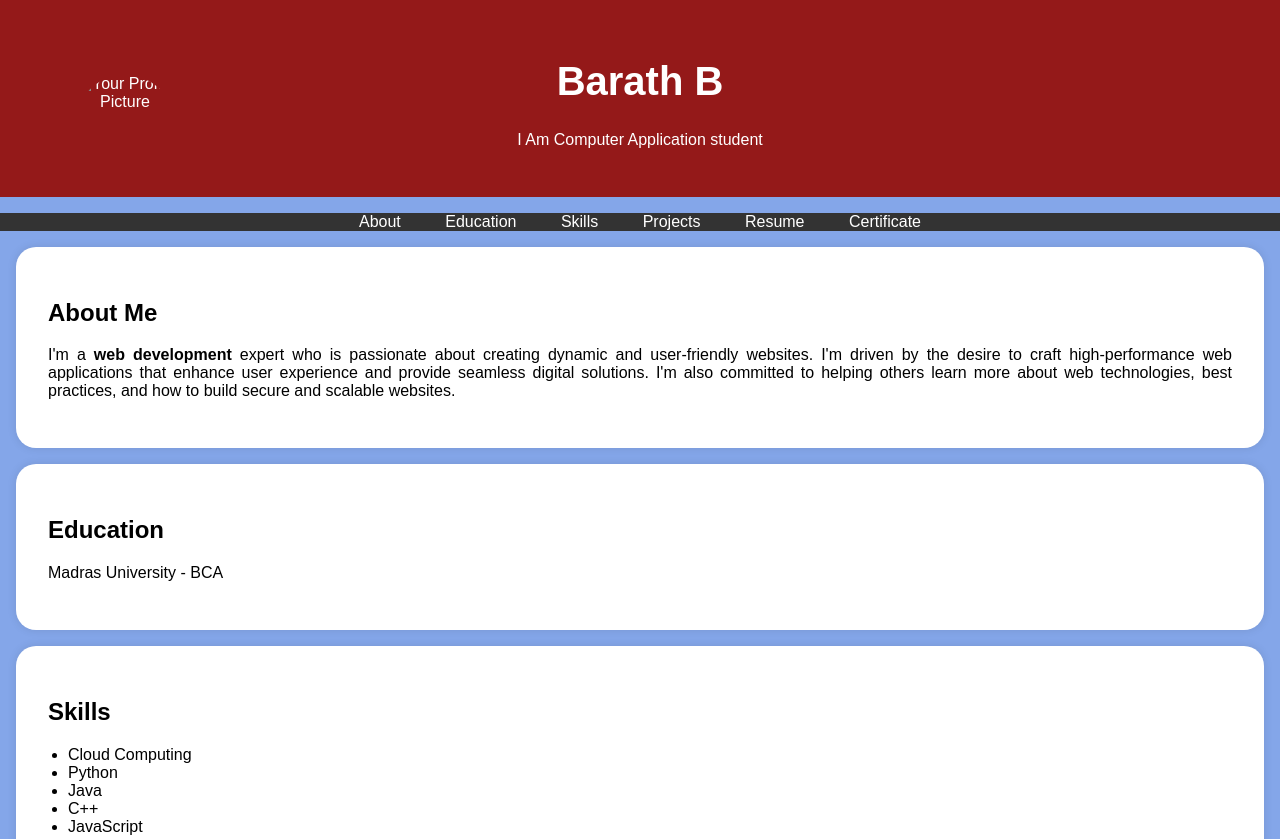
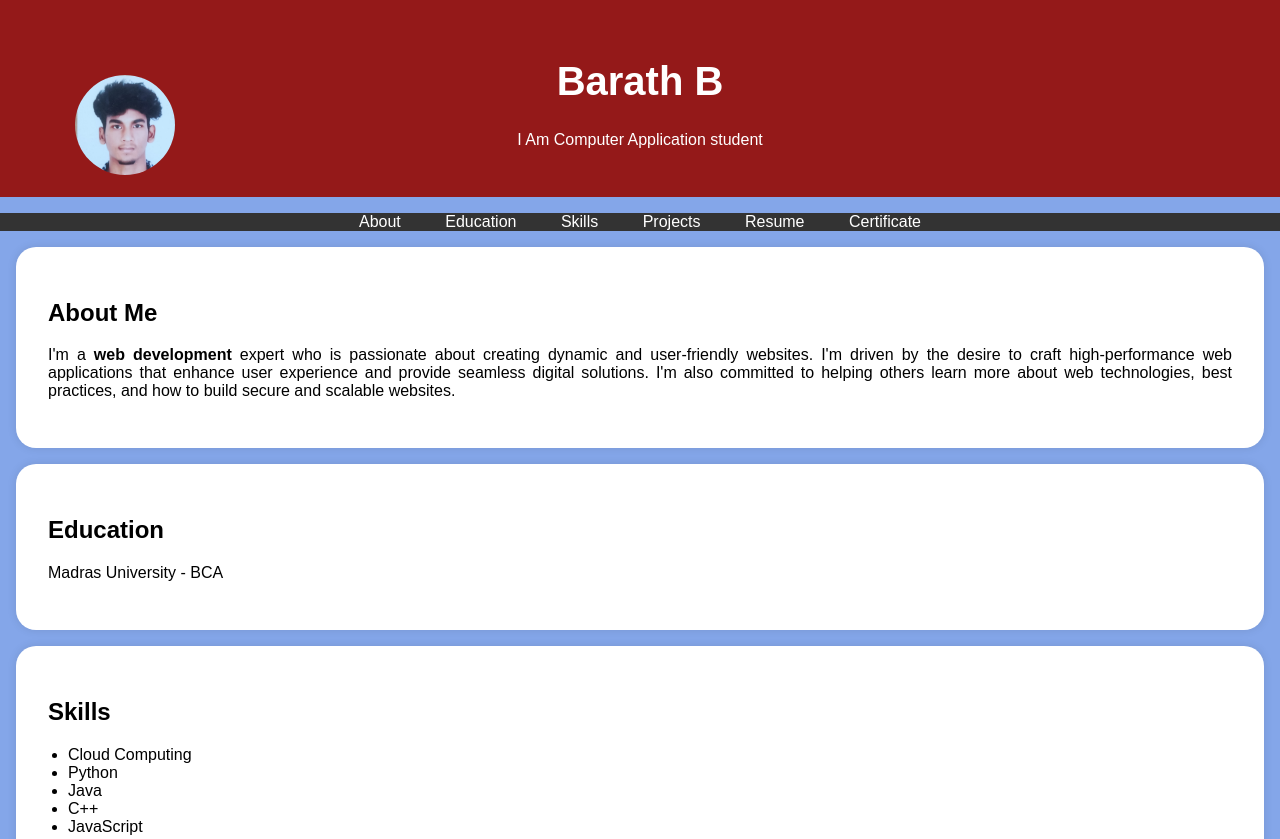
Before and after one commit to barath2030/digital.portofolio, a plain HTML site: page index.html in a window 1280 px wide. Shown: the top 839 px of the page. Drawn offline with Linux system fonts and the light colour scheme.

Commit message:
Update index.html

```diff
--- a/index.html
+++ b/index.html
@@ -95,7 +95,7 @@
     <header>
         <div class="header-content">
             <!-- Add your profile picture here -->
-            <img src="image4.jpg" alt="Your Profile Picture" class="profile-picture">
+            <img src="image.jpg" alt="Your Profile Picture" class="profile-picture">
             <h1>Barath B</h1>
             <p>I Am Computer Application student</p>
         </div>
```
